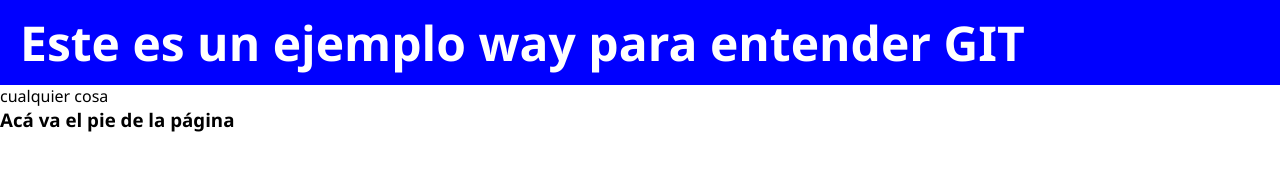
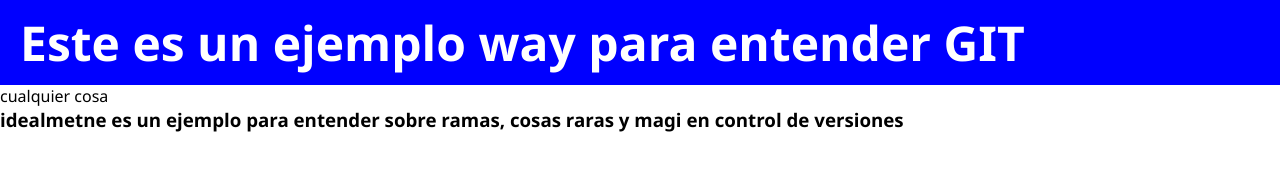
Before and after one commit to K-TAX/EjemploGitRamasVersiones, a plain HTML site: page index.html in a window 1280 px wide. Drawn offline with Linux system fonts and the light colour scheme.

Commit message:
Descripcion del footer

```diff
--- a/index.html
+++ b/index.html
@@ -16,7 +16,7 @@
     </section>
     <footer>
         <h3>
-            Acá va el pie de la página
+            idealmetne es un ejemplo para entender sobre ramas, cosas raras y magi en control de versiones
         </h3>
     </footer>
 </body>
```
